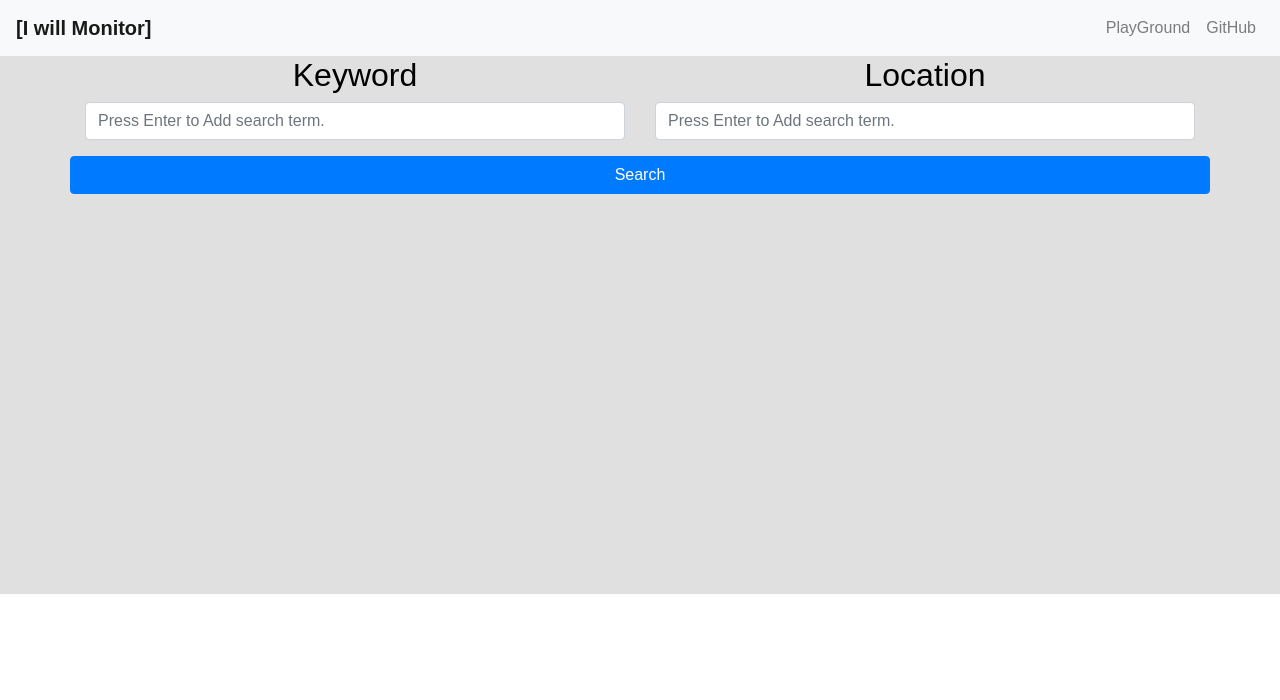
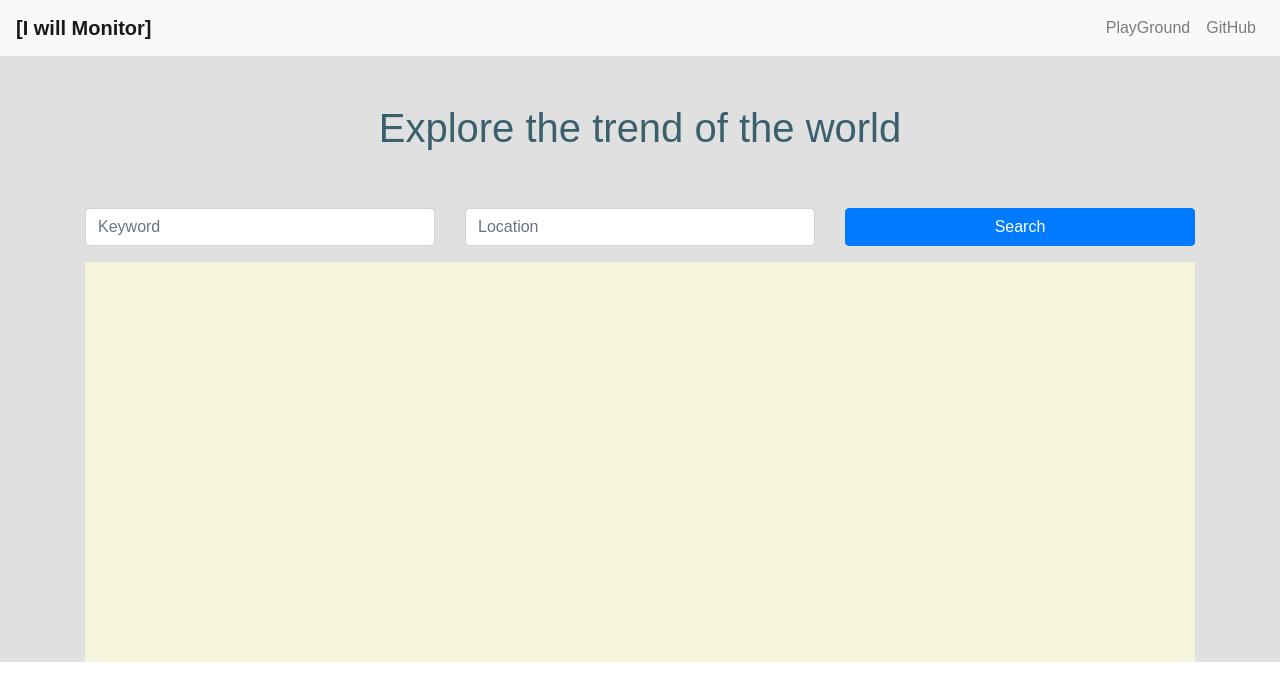
Before and after one commit to tjHsu/I-will-Monitor, a React (Create React App) app in the folder client/: page /playground in a window 1280 px wide. Shown: the top 700 px of the page. Built offline with nearby package versions, Linux system fonts and the light colour scheme.

Commit message:
FIP: playground 2 block

```diff
--- a/client/src/components/PlayGround.css
+++ b/client/src/components/PlayGround.css
@@ -1,7 +1,12 @@
 
 .PlayGround{
-    color:black;
+	color:#3A606E;
 
+
+}
+
+.bottom-box{
+    background-color: beige;
 }
 
 .chart-box{
--- a/client/src/components/PlayGround.js
+++ b/client/src/components/PlayGround.js
@@ -338,11 +338,26 @@ else{
       <div className="PlayGround">
       <Container>
         <Row>
+          <div className="mx-auto mt-5 mb-5">
+          <h1>
+            Explore the trend of the world
+          </h1>
+          </div>
+        </Row>
+        <Row>
           <Col>
-            <SearchBar onAdd={this.handleAdd} onChangeText={this.handleChange} title={"Keyword"} name={"searchTextKeyword"} searchText={this.state.searchTextKeyword} />
+            <SearchBar onAdd={this.handleAdd} onChangeText={this.handleChange} hint={"Keyword"} name={"searchTextKeyword"} searchText={this.state.searchTextKeyword} />
           </Col>
           <Col>
-            <SearchBar onAdd={this.handleAdd} onChangeText={this.handleChange} title={"Location"} name={"searchTextLocation"} searchText={this.state.searchTextLocation} />
+            <SearchBar onAdd={this.handleAdd} onChangeText={this.handleChange} hint={"Location"} name={"searchTextLocation"} searchText={this.state.searchTextLocation} />
+          </Col>
+          <Col>
+            <Button onClick={this.handleDoSearch} color="primary" className="btn btn-primary btn-block">Search</Button>
+            {this.state.isQueryNone===1&&this.state.keywords.length===0?
+              <UncontrolledAlert  color="info" className="mx-auto mt-1">
+                Please put keywords before search!
+              </UncontrolledAlert>: null
+            }
           </Col>
         </Row>
         <Row>
@@ -356,15 +371,11 @@ else{
             return (<SearchItem key={i} tag={location} onDelete={this.handleDelete} styleButton={"btn btn-success"} />)
             })}
           </Col>
+          <Col>
+          </Col>
         </Row>
-        <Row>
-          <Button onClick={this.handleDoSearch} color="primary" className="btn btn-primary btn-block">Search</Button>
-          {this.state.isQueryNone===1&&this.state.keywords.length===0?
-            <UncontrolledAlert  color="info" className="mx-auto mt-1">
-              Please put keywords before search!
-            </UncontrolledAlert>: null
-          }
-        </Row>
+
+        <div className="bottom-box">
           <Row>
             <Col>
               <DiscreteColorLegend
@@ -407,6 +418,7 @@ else{
                 </div>
             </Col>
           </Row>
+        </div>
       </Container>
       </div>
     );
--- a/client/src/components/SearchBar.js
+++ b/client/src/components/SearchBar.js
@@ -8,11 +8,10 @@ class SearchBarKeywords extends Component {
   render(){
     return (
       <div>
-      <h2>{this.props.title}</h2>
       <form onSubmit={this.props.onAdd} action="" name={this.props.name}>
       <div className="form-group">
 
-      <input type="text" className="form-control" value={this.props.searchText} name={this.props.name} placeholder="Press Enter to Add search term." onChange={this.props.onChangeText} onBlur={this.props.onAdd} />
+      <input type="text" className="form-control" value={this.props.searchText} name={this.props.name} placeholder={this.props.hint} onChange={this.props.onChangeText} onBlur={this.props.onAdd} />
 
       {/* <input type="submit" className="btn btn-primary" value="Add this!" name="Add location" /> */}
       </div>
```
Lines whose indentation alone changed are shown as unchanged.
